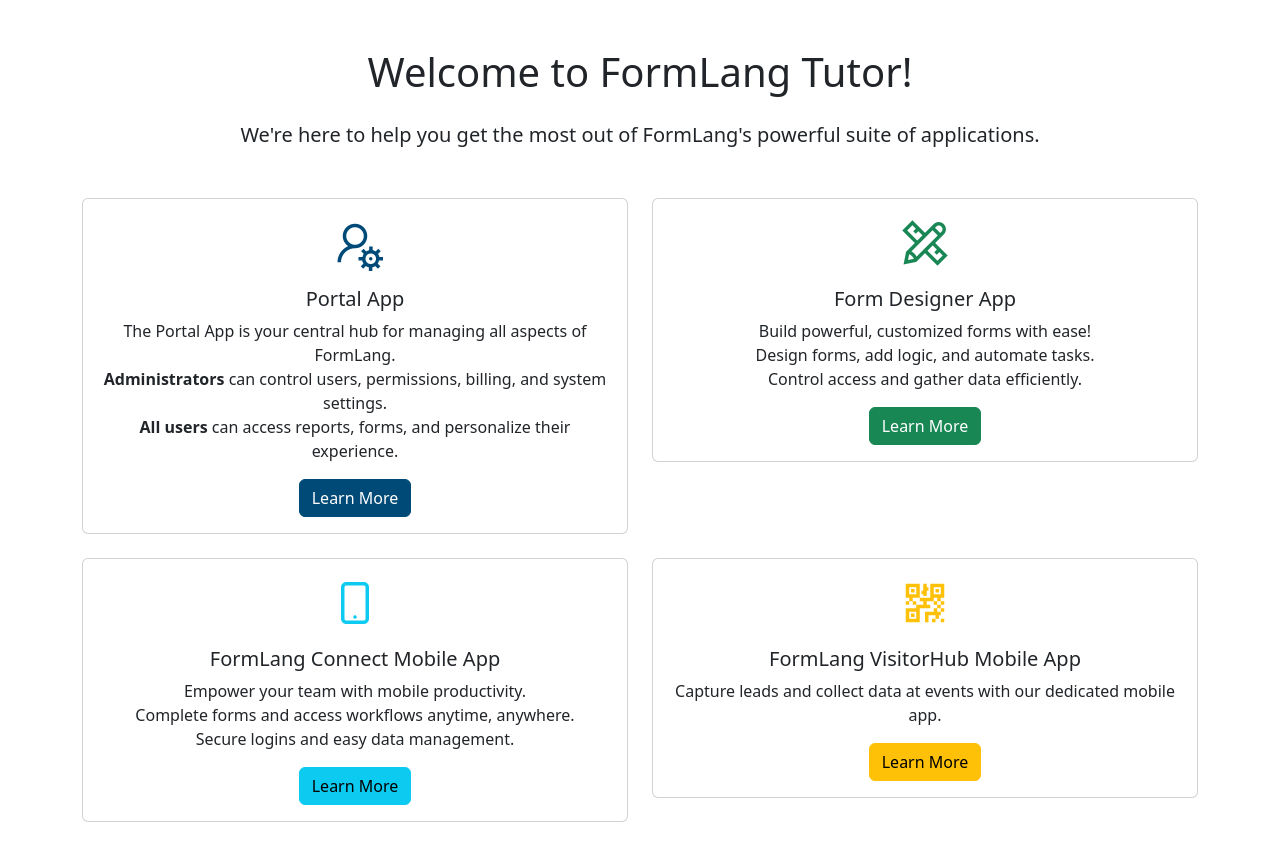
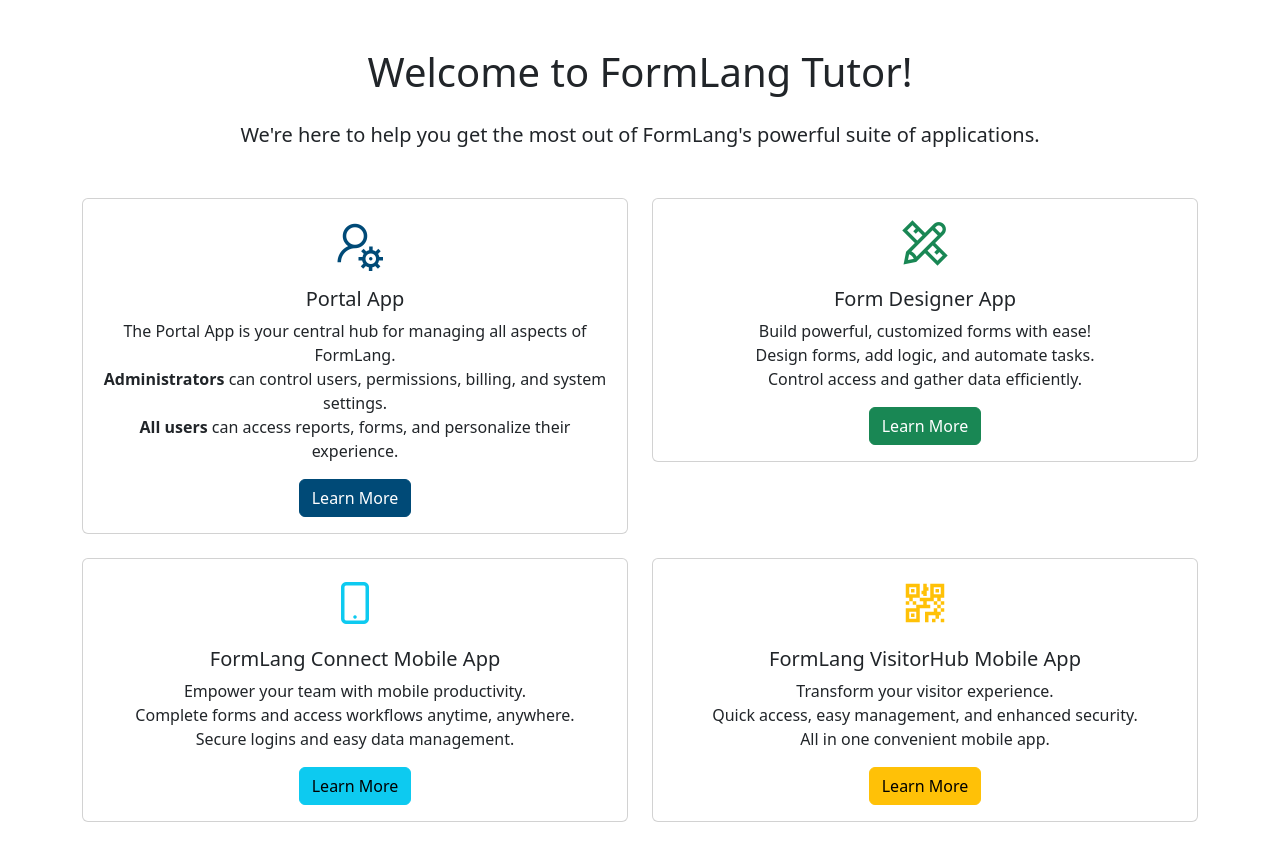
Before and after one commit to formlang/formlang-help, a Jekyll site: the page built from _pages/tutor/index.html, in a window 1280 px wide. Shown: the top 861 px of the page. Built offline with Jekyll 4.4.1, drawn with Linux system fonts in a browser that asks for light colours; nearby versions of some CDN libraries; comment, search, counter and statistics services are not loaded.

Commit message:
visitorhub mobile app

```diff
--- a/_pages/tutor/connect-mobile-app/index.html
+++ b/_pages/tutor/connect-mobile-app/index.html
@@ -34,11 +34,11 @@ permalink: /tutor/connect-mobile-app/
             <h3 class="mb-3">Download Now</h3>
             <div class="d-flex flex-column">
                 <a href="https://apps.apple.com/us/app/formlang/id6474883888?platform=iphone" target="_blank"
-                   class="btn btn-outline-light mb-3 d-flex align-items-center">
+                   class="btn btn-outline-primary mb-3 d-flex align-items-center">
                     <i class="lab la-apple display-4 me-3"></i> Download on the App Store
                 </a>
                 <a href="https://play.google.com/store/apps/details?id=com.formlang.connect" target="_blank"
-                   class="btn btn-outline-light d-flex align-items-center">
+                   class="btn btn-outline-primary d-flex align-items-center">
                     <i class="lab la-google-play display-4 me-3"></i> Get it on Google Play
                 </a>
             </div>
--- a/_pages/tutor/index.html
+++ b/_pages/tutor/index.html
@@ -67,7 +67,13 @@ permalink: /tutor/
                 <div class="card-body text-center">
                     <i class="las la-qrcode display-4 text-warning mb-3"></i>
                     <h5 class="card-title">FormLang VisitorHub Mobile App</h5>
-                    <p class="card-text">Capture leads and collect data at events with our dedicated mobile app.</p>
+                    <p class="card-text">
+                        Transform your visitor experience.
+                        <br>
+                        Quick access, easy management, and enhanced security.
+                        <br>
+                        All in one convenient mobile app.
+                    </p>
                     <a href="/tutor/visitorhub-mobile-app" class="btn btn-warning">Learn More</a>
                 </div>
             </div>
```
Also changed, not shown: _pages/tutor/visitorhub-mobile-app/index.html (added, +43 -0 lines).
